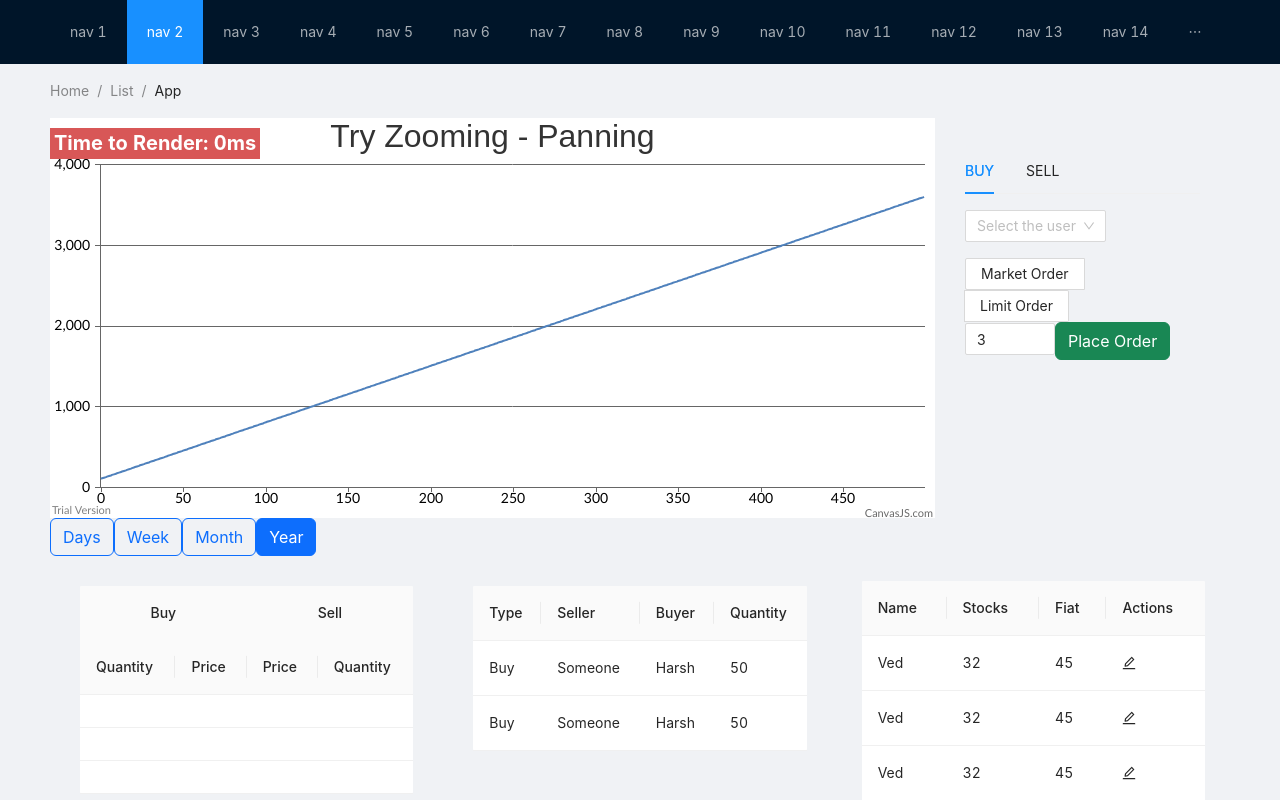
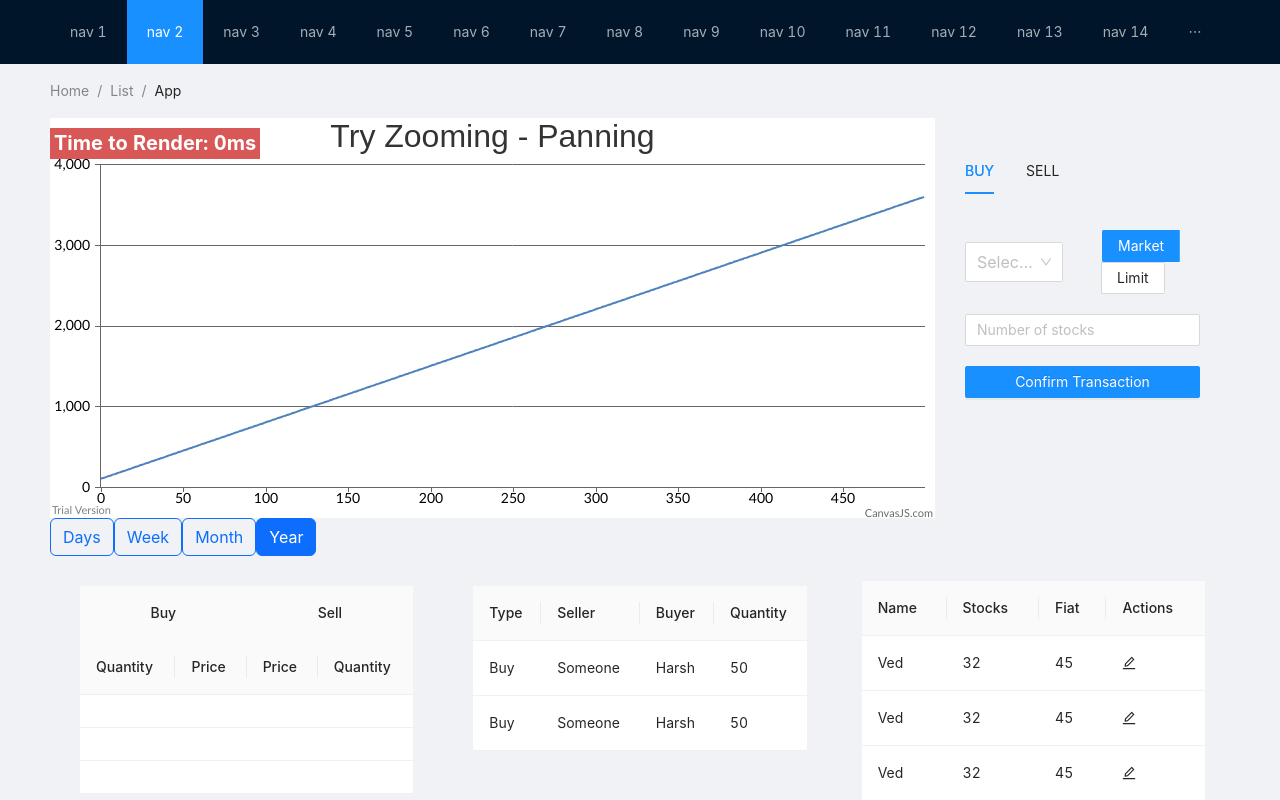
Before and after one commit to hack-an-intern/frontend, a React (Create React App) app: page / in a window 1280 px wide. Shown: the top 800 px of the page. Built offline with nearby package versions, Linux system fonts and the light colour scheme.

Commit message:
modified ui of buy and sell

```diff
--- a/package.json
+++ b/package.json
@@ -8,11 +8,12 @@
     ]
   },
   "dependencies": {
+    "@craco/craco": "^6.4.5",
     "@testing-library/jest-dom": "^5.16.5",
     "@testing-library/react": "^13.4.0",
     "@testing-library/user-event": "^13.5.0",
+    "antd": "^4.23.6",
     "bootstrap": "^5.2.2",
-    "antd": "^4.23.6",
     "react": "^18.2.0",
     "react-dom": "^18.2.0",
     "react-scripts": "5.0.1",
--- a/src/components/Buysell.js
+++ b/src/components/Buysell.js
@@ -1,73 +1,91 @@
-import React from 'react';
-import { Tabs, Select,Radio,InputNumber } from 'antd';
+import { React, useState } from 'react';
+import { Col, Row, Input, Button } from 'antd';
+
+import { Tabs, Select, Radio, InputNumber } from 'antd';
 const { Option } = Select;
 
 const propTypes = {};
 
-
+// order type - Limit / market
+// trade-type - buy / sell
 const defaultProps = {};
 
 /**
  *
  */
-
-    const Buysell = () => {
+const Buyui = () => {
   const onChange = (value) => {
     console.log(`selected ${value}`);
   };
   const onSearch = (value) => {
     console.log('search:', value);
   };
-        const onChange1 = (value) => {
-            console.log('changed', value);
+  const options = [
+    { label: 'Market', value: 'market' },
+    { label: 'Limit', value: 'limit' },
+  ];
+  const [ordertype, setOrdertype] = useState('market');
+  const onChangeOrdertype = ({ target: { value } }) => {
+    console.log('radio4 checked', value);
+    setOrdertype(value);
   };
-    return <div>
-        <>
-        <Tabs  defaultActiveKey="1">
-        <Tabs.TabPane tab="BUY" key="1" align="left">
+  return (<>
+    <Row style={{marginTop: '20px'}} align='middle'>
+      <Col className="gutter-row" span={10}>
       <Select
         showSearch
         placeholder="Select the user"
         optionFilterProp="children"
         onChange={onChange}
         onSearch={onSearch}
+        size={"large"}
+        style={{ width: '100%' }}
         filterOption={(input, option) => option.children.toLowerCase().includes(input.toLowerCase())}
       >
         <Option value="jack">Jack</Option>
         <Option value="lucy">Lucy</Option>
         <Option value="tom">Tom</Option>
       </Select>
+      </Col>
+      <Col className="gutter-row" offset={4} span={10}>
+      <Radio.Group
+        options={options}
+        onChange={onChangeOrdertype}
+        value={ordertype}
+        optionType="button"
+        buttonStyle="solid"
+      />
+      </Col>
+    </Row>
+    <Row style={{marginTop: '20px'}}>
+      <Input placeholder="Number of stocks" />
+    </Row>
+    {ordertype=="limit" && <Row style={{marginTop: '20px'}}>
+      <Input placeholder="Limit Value" />
+    </Row>}
+    <Row style={{marginTop: '20px'}}>
+    <Button style={{width: '100%'}} type="primary">Confirm Transaction</Button>
+    </Row>
 
+  </>
+  )
+}
+const Buysell = () => {
+
+  const onChange1 = (value) => {
+    console.log('changed', value);
+  };
+  return <div>
+    <>
+      <Tabs defaultActiveKey="1">
+        <Tabs.TabPane tab="BUY" key="1" align="left">
+          <Buyui />
         </Tabs.TabPane>
-        <Tabs.TabPane tab="SELL" key="2"align="right">
-              <Select
-            showSearch
-            placeholder="Select the user"
-            optionFilterProp="children"
-            onChange={onChange}
-            onSearch={onSearch}
-            filterOption={(input, option) => option.children.toLowerCase().includes(input.toLowerCase())}
-        >
-            <Option value="jack">Jack</Option>
-            <Option value="lucy">Lucy</Option>
-            <Option value="tom">Tom</Option>
-        </Select>
+        <Tabs.TabPane tab="SELL" key="2" align="right">
+          <Buyui />
         </Tabs.TabPane>
       </Tabs>
     </>
-        <Radio.Group
-      defaultValue="c"
-      buttonStyle="solid"
-      style={{
-        marginTop: 16,
-        marginRight:20,
-      }}
-    >
-      <Radio.Button value="a">Market Order</Radio.Button>
-      <Radio.Button value="b">Limit Order</Radio.Button>
-    </Radio.Group>
-    <InputNumber min={1} max={10} defaultValue={3} onChange={onChange1} />
-    <button type="button" class="btn btn-success">Place Order</button>
   </div>;
 }
 
```
Also changed, not shown: craco.config.js (added), 1 other file (tests, documents, lock files or other folders). Lines whose indentation alone changed are shown as unchanged.
